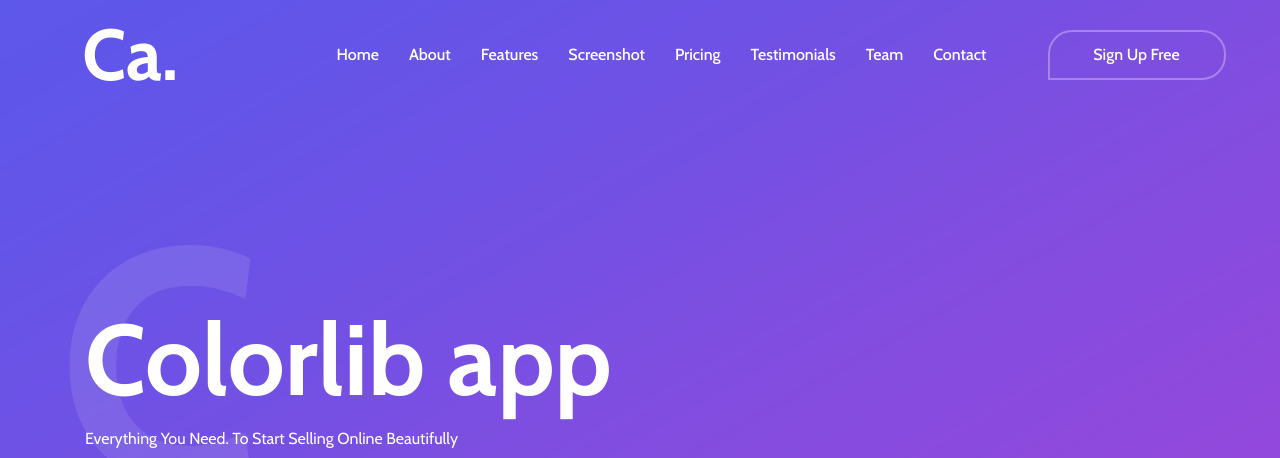
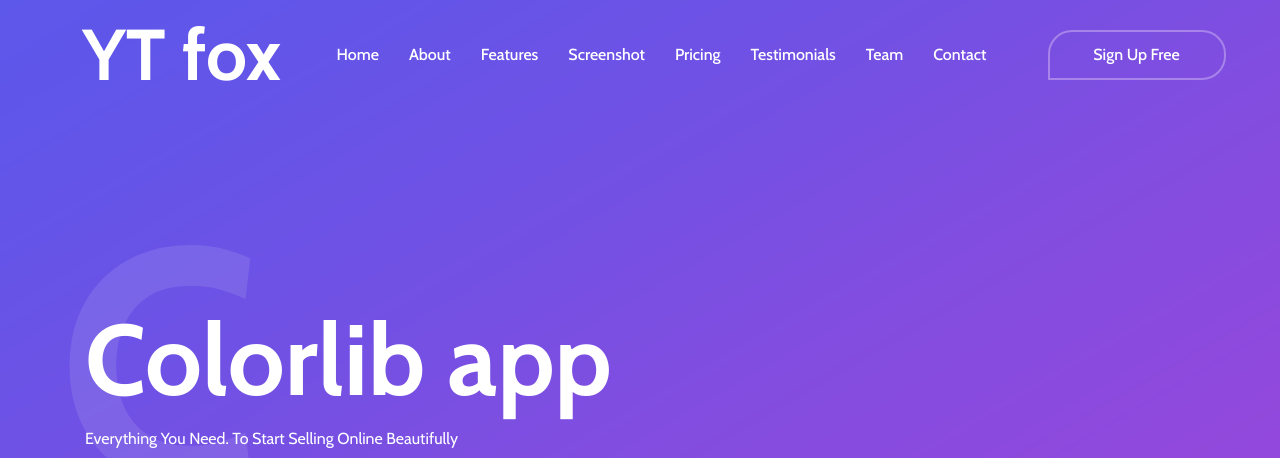
Before and after one commit to YTfox/sitefox, a plain HTML site: page index.html in a window 1280 px wide. Shown: the top 458 px of the page. Drawn offline with nearby package versions, Linux system fonts and the light colour scheme; files whose address does not match are found by name.

Commit message:
Update index.html

```diff
--- a/index.html
+++ b/index.html
@@ -37,7 +37,7 @@
                     <div class="menu_area">
                         <nav class="navbar navbar-expand-lg navbar-light">
                             <!-- Logo -->
-                            <a class="navbar-brand" href="#">Ca.</a>
+                            <a class="navbar-brand" href="#">YT fox</a>
                             <button class="navbar-toggler" type="button" data-toggle="collapse" data-target="#ca-navbar" aria-controls="ca-navbar" aria-expanded="false" aria-label="Toggle navigation"><span class="navbar-toggler-icon"></span></button>
                             <!-- Menu Area -->
                             <div class="collapse navbar-collapse" id="ca-navbar">
```
